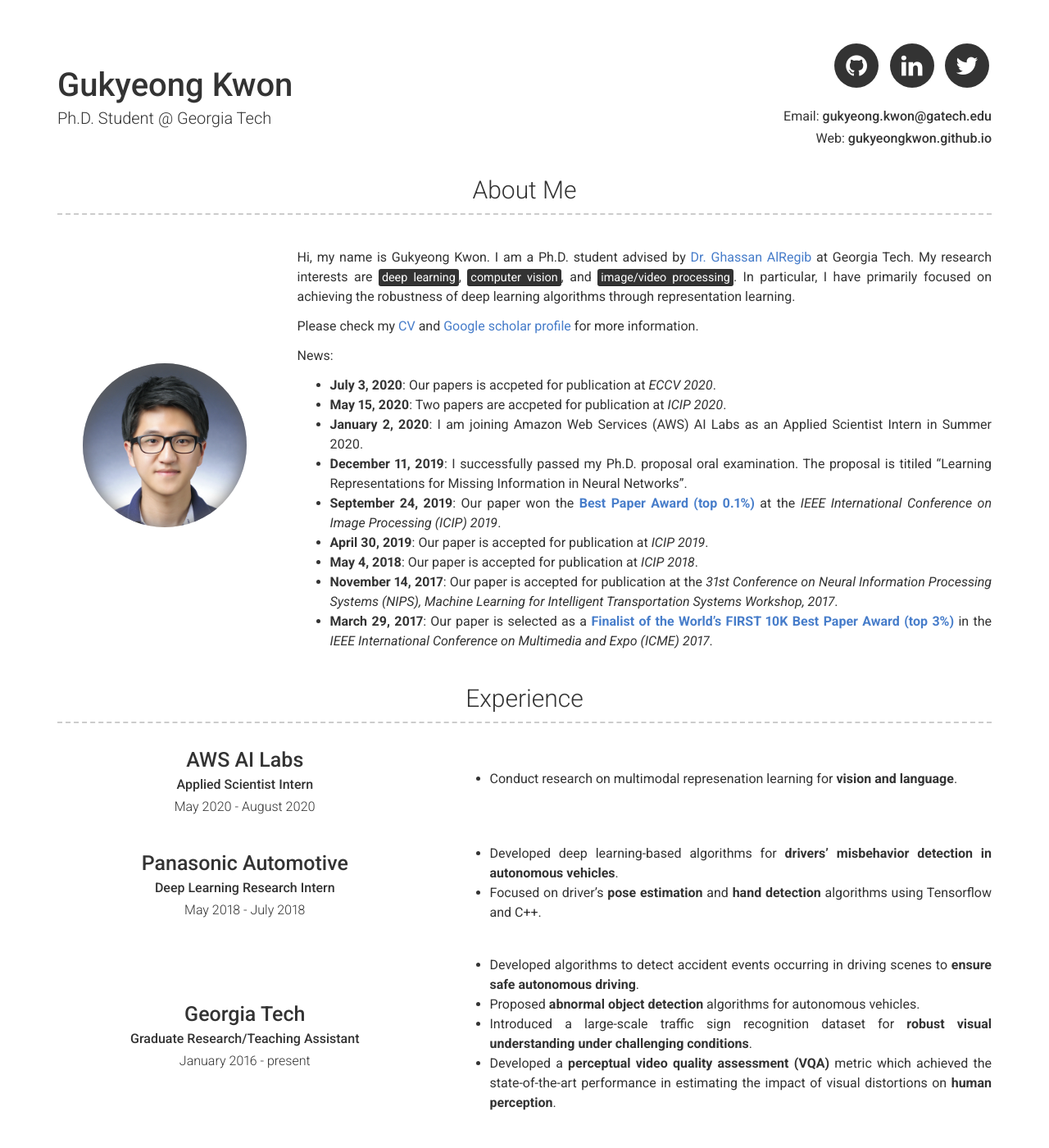
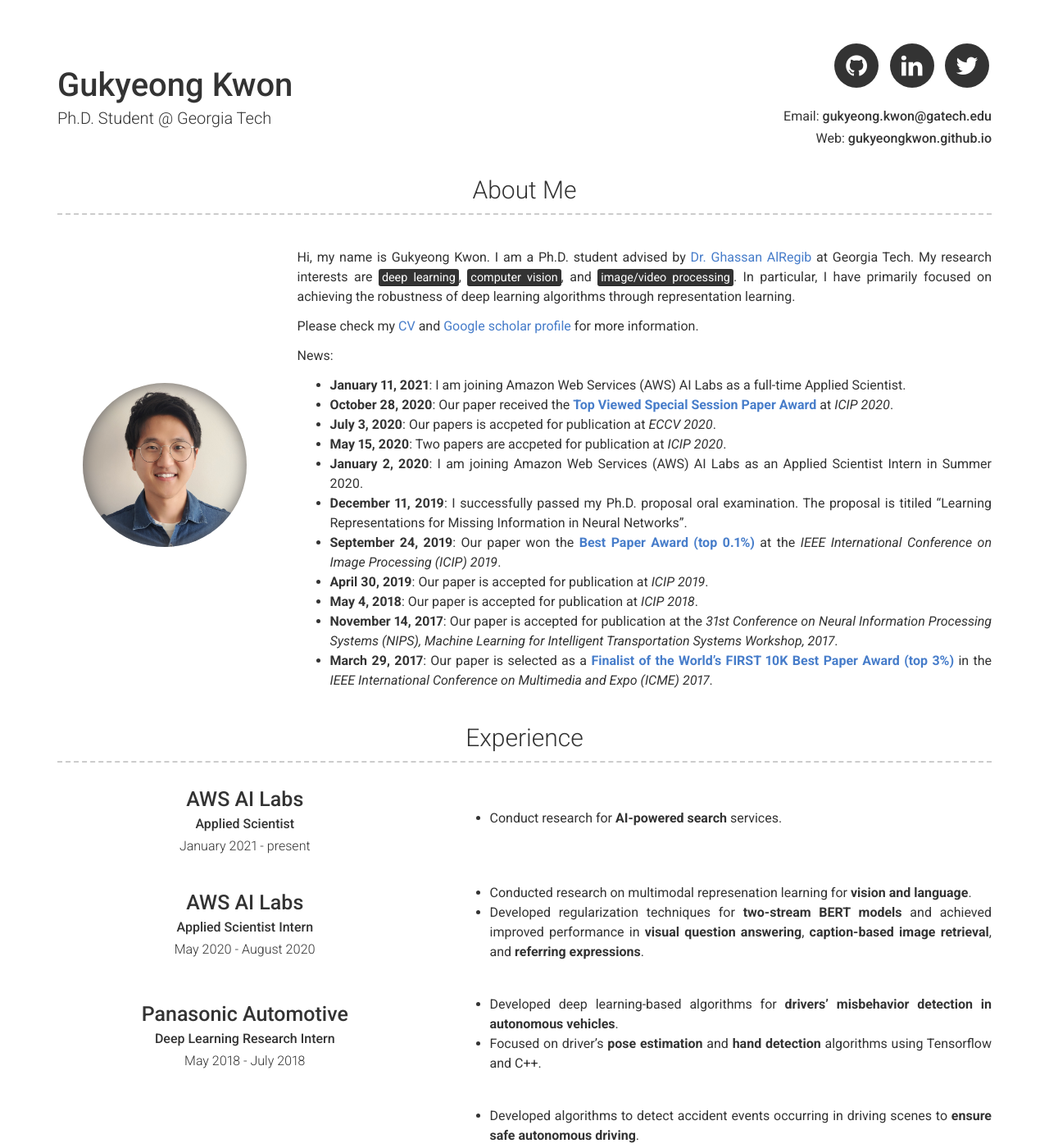
Before and after one commit to gukyeongkwon/gukyeongkwon.github.io, a Jekyll site: the page built from index.md, in a window 1280 px wide and 1400 px high. Shown: the whole window at 82% size. Built offline with Jekyll 4.4.1, drawn with Linux system fonts in a browser that asks for light colours; some of the changed text lies outside the part shown.

Commit message:
Update after joining AWS as a full-time.

```diff
--- a/_config.yml
+++ b/_config.yml
@@ -26,18 +26,20 @@ linkedin_username: gukyeong-kwon
 
 # About Section
 # about_title: About Me (Use this to override about section title)
-about_profile_image: images/profile.jpg
+about_profile_image: images/Gukyeong_12302020_square.jpg
 about_content: | # this will include new lines to allow paragraphs
   Hi, my name is Gukyeong Kwon. I am a Ph.D. student advised by [Dr. Ghassan AlRegib](https://ghassanalregib.info/){:target="_blank"} at Georgia Tech. My research interests are <mark>deep learning</mark>, <mark>computer vision</mark>, and <mark>image/video processing</mark>. In particular, I have primarily focused on achieving the robustness of deep learning algorithms through representation learning.
 
   Please check my [CV](resume/Gukyeong_Kwon_CV.pdf){:target="_blank"} and [Google scholar profile](https://scholar.google.com/citations?user=So9yfEQAAAAJ&hl=en&oi=ao){:target="_blank"} for more information.
 
   News:
+    - **January 11, 2021**: I am joining Amazon Web Services (AWS) AI Labs as a full-time Applied Scientist.
+    - **October 28, 2020**: Our paper received the [**Top Viewed Special Session Paper Award**](images/icip2020_mohit_award.pdf) at *ICIP 2020*.
     - **July 3, 2020**: Our papers is accpeted for publication at *ECCV 2020*.
     - **May 15, 2020**: Two papers are accpeted for publication at *ICIP 2020*.
     - **January 2, 2020**: I am joining Amazon Web Services (AWS) AI Labs as an Applied Scientist Intern in Summer 2020.
     - **December 11, 2019**: I successfully passed my Ph.D. proposal oral examination. The proposal is titiled "Learning Representations for Missing Information in Neural Networks".
-    - **September 24, 2019**: Our paper  won the [**Best Paper Award (top 0.1%)**](https://www.ece.gatech.edu/news/627107/olives-team-wins-ieee-icip-best-paper-award){:target="_blank"} at the *IEEE International Conference on Image Processing (ICIP) 2019*.
+    - **September 24, 2019**: Our paper won the [**Best Paper Award (top 0.1%)**](https://www.ece.gatech.edu/news/627107/olives-team-wins-ieee-icip-best-paper-award){:target="_blank"} at the *IEEE International Conference on Image Processing (ICIP) 2019*.
     - **April 30, 2019**: Our paper is accepted for publication at *ICIP 2019*.
     - **May 4, 2018**: Our paper is accepted for publication at *ICIP 2018*.
     - **November 14, 2017**: Our paper is accepted for publication at the *31st Conference on Neural Information Processing Systems (NIPS), Machine Learning for Intelligent Transportation Systems Workshop, 2017*.
--- a/_data/experience.yml
+++ b/_data/experience.yml
@@ -1,11 +1,19 @@
 # Experience template
+
+- layout: left-exp
+  company: AWS AI Labs
+  job_title: Applied Scientist
+  dates: January 2021 - present
+  description: | # this will include new lines to allow paragraphs
+    - Conduct research for **AI-powered search** services.
 
 - layout: left-exp
   company: AWS AI Labs
   job_title: Applied Scientist Intern
   dates: May 2020 - August 2020
   description: | # this will include new lines to allow paragraphs
-    - Conduct research on multimodal represenation learning for **vision and language**.
+    - Conducted research on multimodal represenation learning for **vision and language**.
+    - Developed regularization techniques for **two-stream BERT models** and achieved improved performance in **visual question answering**, **caption-based image retrieval**, and **referring expressions**.
 
 - layout: left-exp
   company: Panasonic Automotive
--- a/_data/projects.yml
+++ b/_data/projects.yml
@@ -14,9 +14,9 @@
 
 - layout: left-proj
   pub-img: images/icip2020_mohit.jpg
-  citation: 'M. Prabhushankar, **G. Kwon**, D. Temel, and G. AIRegib, "Contrastive Explanations in Neural Networks," *2020 IEEE International Conference on Image Processing (ICIP)*, Abu Dhabi, United Arab Emirates (UAE), 2020.'
+  citation: M. Prabhushankar, **G. Kwon**, D. Temel, and G. AIRegib, "Contrastive Explanations in Neural Networks," *2020 IEEE International Conference on Image Processing (ICIP)*, Abu Dhabi, United Arab Emirates (UAE), 2020. (***Top Viewed Special Session Paper Award***)
   links: |
-    [[arXiv]](https://arxiv.org/abs/2008.00178) [[GitHub]](https://github.com/olivesgatech/Contrastive-Explanations)
+    [[arXiv]](https://arxiv.org/abs/2008.00178) [[GitHub]](https://github.com/olivesgatech/Contrastive-Explanations) [[Slides]](slides/mohit_icip2020_slides.pdf) [[Award]](images/icip2020_mohit_award.pdf)
 
 - layout: left-proj
   pub-img: images/icip2019.jpg
```
Also changed, not shown: images/Gukyeong_12302020_square.jpg (added), 2 other files.
